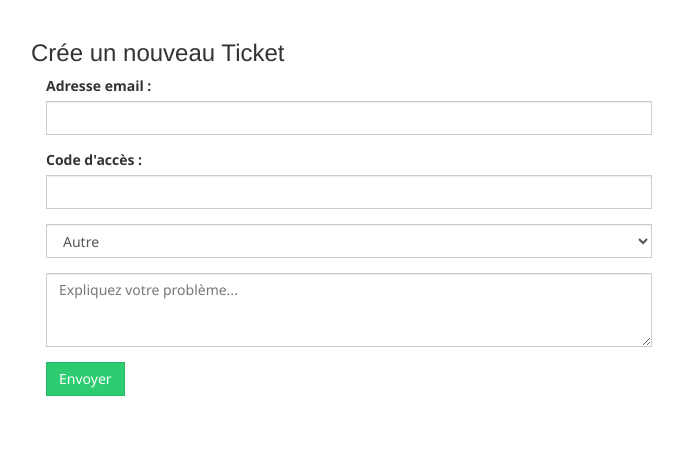
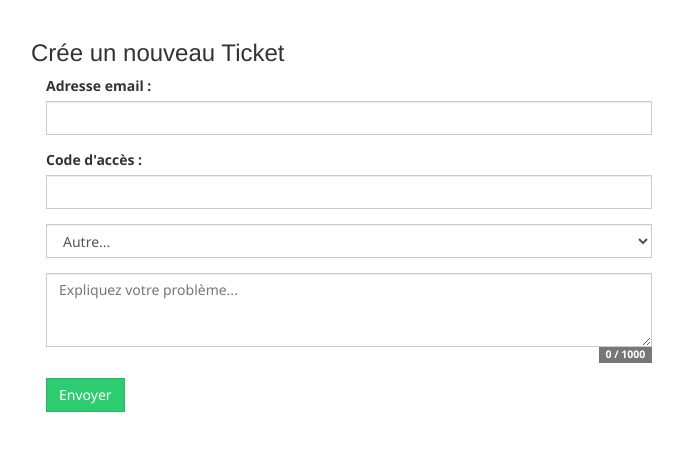
Before and after one commit to JulienRAVIA/Oxford, a PHP site: the page made by src/views/newTicket.twig in a window 1280 px wide. Shown: the part 52-503 px from the top of the page, without its empty margins (39-722 px from the left). Run offline with PHP 8.4, Linux system fonts and the light colour scheme; the template is opened without the code that fills it, so the values that code supplies are empty; some libraries are stand-ins or nearby versions.

Commit message:
_Ajout de la customisation des autre sujet

```diff
--- a/src/views/newTicket.twig
+++ b/src/views/newTicket.twig
@@ -26,15 +26,19 @@
                 {{ component.input('email', 'email', '', null, "Adresse email :", 'col-md-9') }}
                 {{ component.input('codeacces', 'password', '', null, "Code d'accès :", 'col-md-9') }}
                 <div class="form-group col-md-9">
-                    <select class="form-control" name="selectprob">
+                    <select id="selectprob" class="form-control" name="selectprob">
                         {%for subject in subjects  %}
                             <option value="{{subject.id}}">{{subject.value}}</option>
                         {%endfor%}
-                        <option value="666">Autre</option>
+                        <option value="666">Autre...</option>
                     </select>
                 </div>
+                <div class="form-group col-md-9" style="display:none;" id="sujetAutre">
+                    <input type="text" name="sujet_autre" class="form-control">
+                </div>
                 <div class="form-group col-md-9" id="AfficheTicket">
-                    <textarea required name="prob" style="resize: vertical;" class="form-control" id="FormControlTextarea1" placeholder="Expliquez votre problème..." rows="3"></textarea>
+                    <textarea maxlength="1000" required name="prob" style="resize: vertical;" class="form-control" id="text" placeholder="Expliquez votre problème..." rows="3"></textarea>
+                    <span class="pull-right label label-default" id="count_message"></span>
                 </div>
                 <div class="form-group col-md-9">
                     <button type="submit" class="btn btn-success">Envoyer</button>
@@ -44,3 +48,27 @@
 </form>
 
 {% endblock %}
+{% block scripts %}
+    {{ parent() }}
+
+    <script>
+        document.getElementById('selectprob').addEventListener('click', function () {
+            if (document.getElementById('selectprob').value == 666) {
+                document.getElementById('sujetAutre').style = "display:visible;"
+            } else {
+                document.getElementById('sujetAutre').style = "display:none;"
+            }
+
+        });
+
+        var text_max = 1000;
+        $('#count_message').html('0 / ' + text_max);
+
+        $('#text').keyup(function () {
+            var text_length = $('#text').val().length;
+            var text_remaining = text_max - text_length;
+
+            $('#count_message').html(text_length + ' / ' + text_max);
+        });
+    </script>
+{% endblock %}
```
Also changed, not shown: src/App/Controllers/NewTicketController.php (+7 -1 lines), src/App/Database.php (+9 -1 lines), src/views/ticket.twig (+17 -1 lines).
